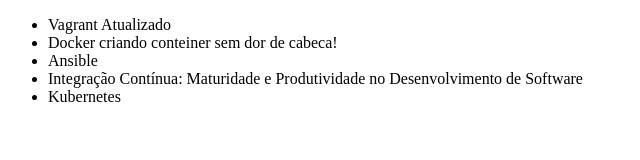
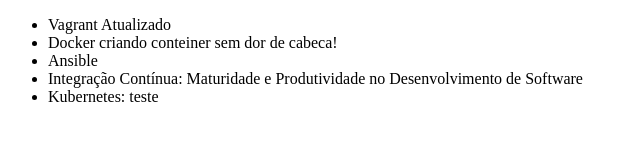
Before and after one commit to Arthurdso/alura-git, a plain HTML site: page index.html in a window 1280 px wide. Shown: the full height of the page, 0-640 px from the left. Drawn offline with Linux system fonts and the light colour scheme.

Commit message:
Atualizando Kubernetes

```diff
--- a/index.html
+++ b/index.html
@@ -10,7 +10,7 @@
         <li>Docker criando conteiner sem dor de cabeca!</li>
         <li>Ansible</li>
         <li>Integração Contínua: Maturidade e Produtividade no Desenvolvimento de Software</li>
-        <li>Kubernetes</li>
+        <li>Kubernetes: teste</li>
     </ul>
 </body>
 </html>
```
